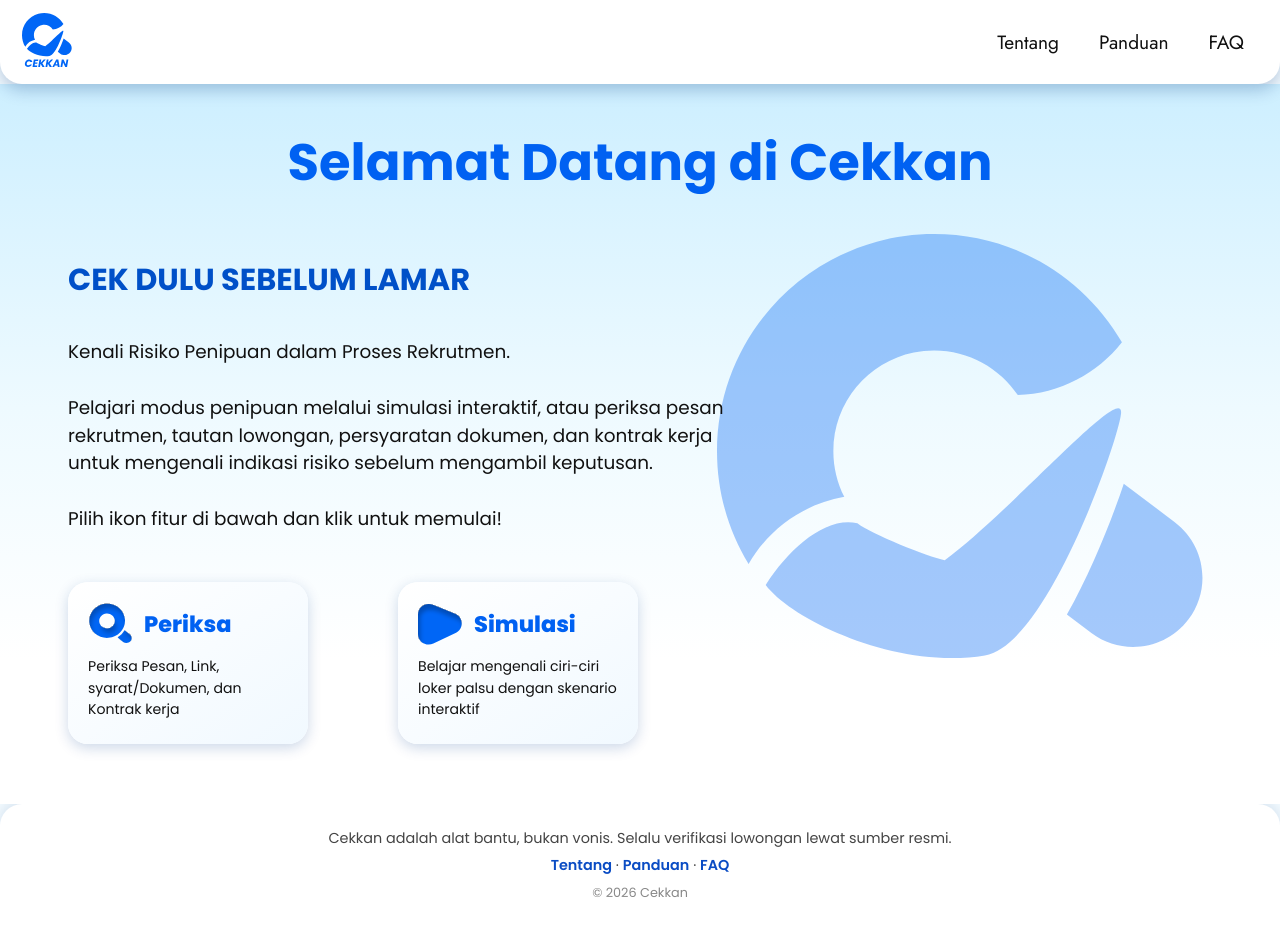
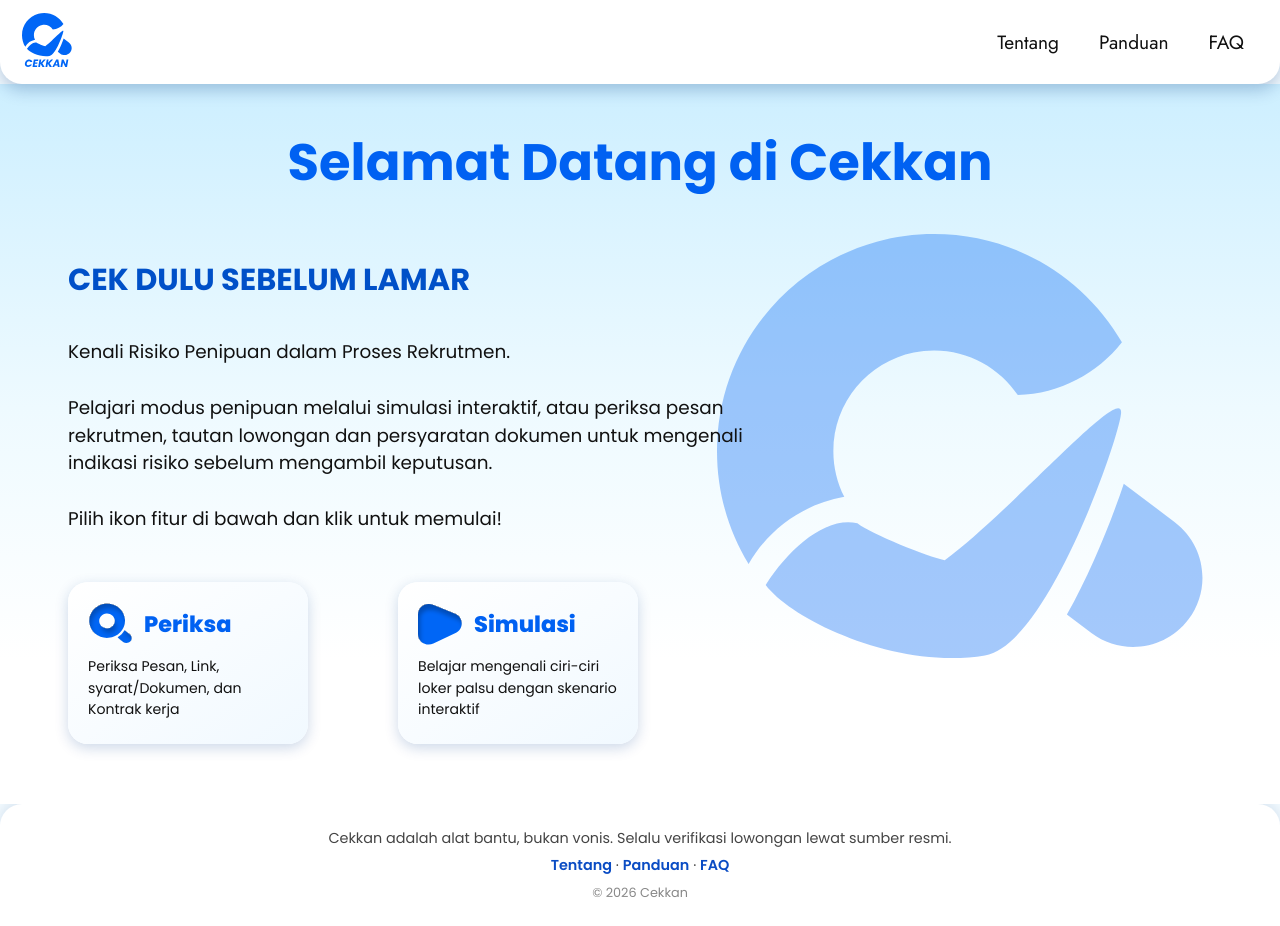
Before and after one commit to MaharajaGeral/Cekkan, a plain HTML site: page Frontend/index.html in a window 1280 px wide. Drawn offline with Linux system fonts and the light colour scheme.

Commit message:
hapus tulisan kontrak

```diff
--- a/Frontend/index.html
+++ b/Frontend/index.html
@@ -40,7 +40,7 @@
       <h1 class="home-title">Selamat Datang di Cekkan</h1>
       <h2 class="home-sub">CEK DULU SEBELUM LAMAR</h2>
       <p class="home-text">Kenali Risiko Penipuan dalam Proses Rekrutmen.</p>
-      <p class="home-text">Pelajari modus penipuan melalui simulasi interaktif, atau periksa pesan rekrutmen, tautan lowongan, persyaratan dokumen, dan kontrak kerja untuk mengenali indikasi risiko sebelum mengambil keputusan.</p>
+      <p class="home-text">Pelajari modus penipuan melalui simulasi interaktif, atau periksa pesan rekrutmen, tautan lowongan dan persyaratan dokumen untuk mengenali indikasi risiko sebelum mengambil keputusan.</p>
       <p class="home-text">Pilih ikon fitur di bawah dan klik untuk memulai!</p>
 
       <div class="feature-cards">
```
